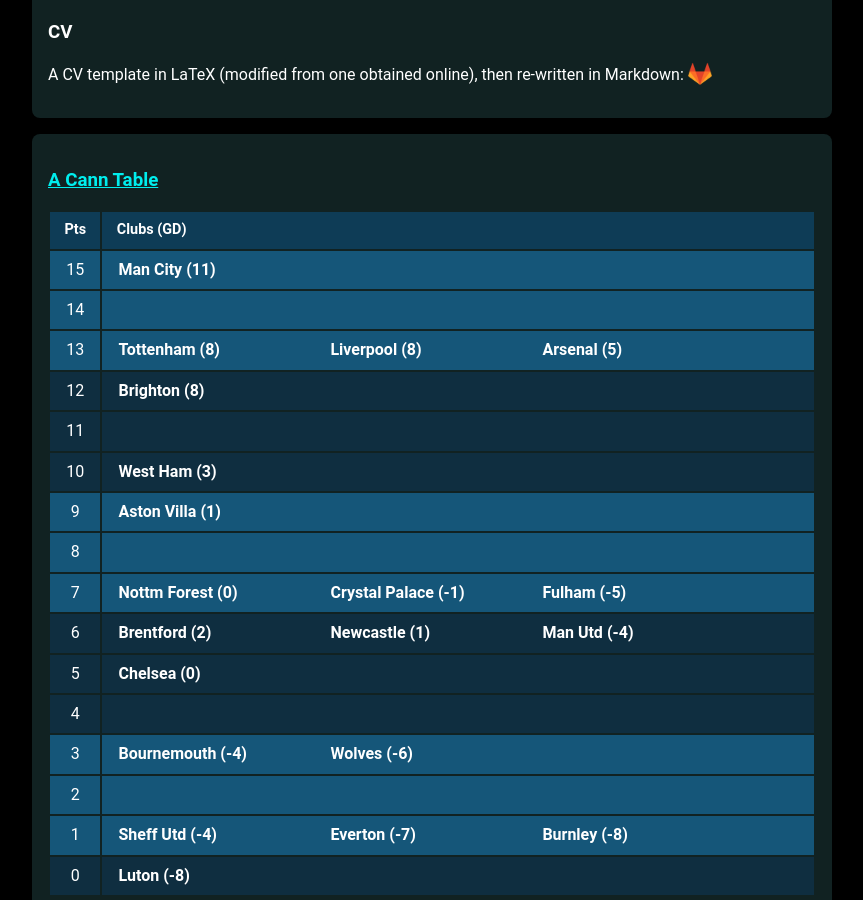
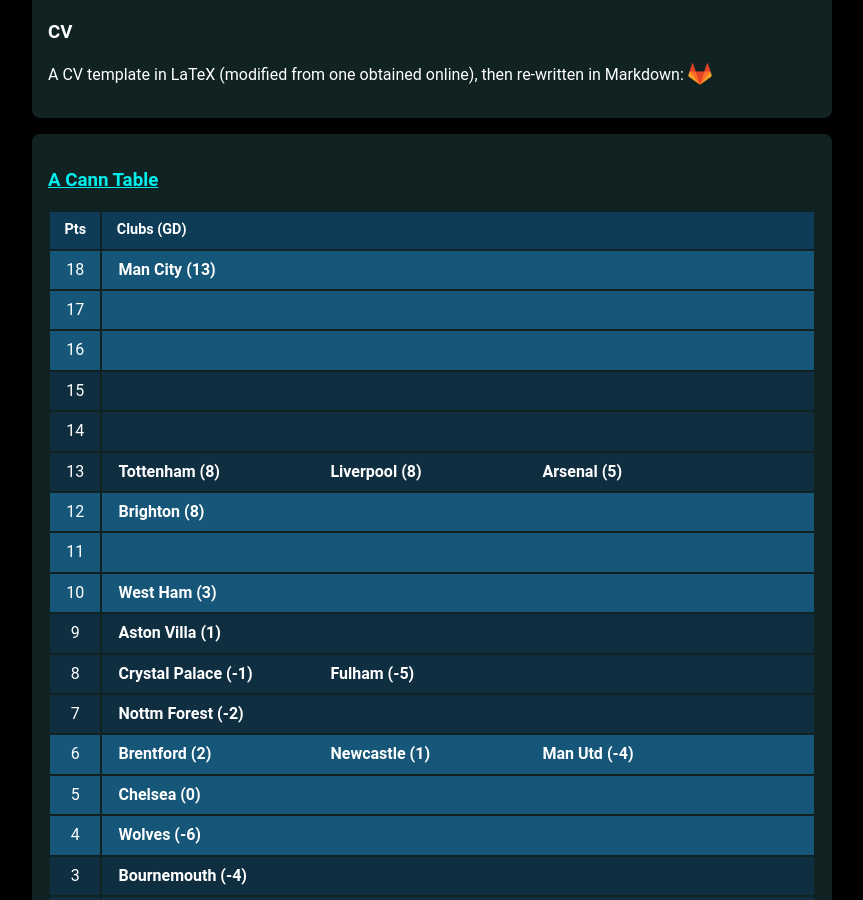
Before and after one commit to muru/muru.github.io, a Jekyll site: the page built from resources.md, in a window 1280 px wide and 900 px high, scrolled down 1235 px. Shown: the whole window, without its empty margins (208-1071 px from the left). Built offline with Jekyll 4.4.1, drawn with Linux system fonts in a browser that asks for light colours; some web fonts are replaced; some of the changed text lies outside the part shown.

Commit message:
updated cann-table: Sun 24 Sep 00:02:37 JST 2023

```diff
--- a/cann-table.html
+++ b/cann-table.html
@@ -1,17 +1,32 @@
 <table id="cann-table">
 <thead> <th> Pts </th> <th> Clubs (GD) </th> </thead>
 	<tr class="cann-row-1">
-		<td class="cann-point"> 15 </td>
+		<td class="cann-point"> 18 </td>
 		<td class="cann-clubs">
-			<span class="club-name"> Man City (11) </span>
+			<span class="club-name"> Man City (13) </span>
 		</td>
  	</tr>
 	<tr class="cann-row-1">
+		<td class="cann-point"> 17 </td>
+		<td class="cann-clubs">
+		</td>
+ 	</tr>
+	<tr class="cann-row-1">
+		<td class="cann-point"> 16 </td>
+		<td class="cann-clubs">
+		</td>
+ 	</tr>
+	<tr class="cann-row-2">
+		<td class="cann-point"> 15 </td>
+		<td class="cann-clubs">
+		</td>
+ 	</tr>
+	<tr class="cann-row-2">
 		<td class="cann-point"> 14 </td>
 		<td class="cann-clubs">
 		</td>
  	</tr>
-	<tr class="cann-row-1">
+	<tr class="cann-row-2">
 		<td class="cann-point"> 13 </td>
 		<td class="cann-clubs">
 			<span class="club-name"> Tottenham (8) </span>
@@ -19,43 +34,43 @@
 			<span class="club-name"> Arsenal (5) </span>
 		</td>
  	</tr>
-	<tr class="cann-row-2">
+	<tr class="cann-row-1">
 		<td class="cann-point"> 12 </td>
 		<td class="cann-clubs">
 			<span class="club-name"> Brighton (8) </span>
 		</td>
  	</tr>
-	<tr class="cann-row-2">
+	<tr class="cann-row-1">
 		<td class="cann-point"> 11 </td>
 		<td class="cann-clubs">
 		</td>
  	</tr>
-	<tr class="cann-row-2">
+	<tr class="cann-row-1">
 		<td class="cann-point"> 10 </td>
 		<td class="cann-clubs">
 			<span class="club-name"> West Ham (3) </span>
 		</td>
  	</tr>
-	<tr class="cann-row-1">
+	<tr class="cann-row-2">
 		<td class="cann-point"> 9 </td>
 		<td class="cann-clubs">
 			<span class="club-name"> Aston Villa (1) </span>
 		</td>
  	</tr>
-	<tr class="cann-row-1">
+	<tr class="cann-row-2">
 		<td class="cann-point"> 8 </td>
 		<td class="cann-clubs">
-		</td>
- 	</tr>
-	<tr class="cann-row-1">
-		<td class="cann-point"> 7 </td>
-		<td class="cann-clubs">
-			<span class="club-name"> Nottm Forest (0) </span>
 			<span class="club-name"> Crystal Palace (-1) </span>
 			<span class="club-name"> Fulham (-5) </span>
 		</td>
  	</tr>
 	<tr class="cann-row-2">
+		<td class="cann-point"> 7 </td>
+		<td class="cann-clubs">
+			<span class="club-name"> Nottm Forest (-2) </span>
+		</td>
+ 	</tr>
+	<tr class="cann-row-1">
 		<td class="cann-point"> 6 </td>
 		<td class="cann-clubs">
 			<span class="club-name"> Brentford (2) </span>
@@ -63,42 +78,37 @@
 			<span class="club-name"> Man Utd (-4) </span>
 		</td>
  	</tr>
-	<tr class="cann-row-2">
+	<tr class="cann-row-1">
 		<td class="cann-point"> 5 </td>
 		<td class="cann-clubs">
 			<span class="club-name"> Chelsea (0) </span>
 		</td>
  	</tr>
-	<tr class="cann-row-2">
+	<tr class="cann-row-1">
 		<td class="cann-point"> 4 </td>
 		<td class="cann-clubs">
+			<span class="club-name"> Wolves (-6) </span>
 		</td>
  	</tr>
-	<tr class="cann-row-1">
+	<tr class="cann-row-2">
 		<td class="cann-point"> 3 </td>
 		<td class="cann-clubs">
 			<span class="club-name"> Bournemouth (-4) </span>
-			<span class="club-name"> Wolves (-6) </span>
 		</td>
  	</tr>
-	<tr class="cann-row-1">
+	<tr class="cann-row-2">
 		<td class="cann-point"> 2 </td>
 		<td class="cann-clubs">
 		</td>
  	</tr>
-	<tr class="cann-row-1">
+	<tr class="cann-row-2">
 		<td class="cann-point"> 1 </td>
 		<td class="cann-clubs">
 			<span class="club-name"> Sheff Utd (-4) </span>
 			<span class="club-name"> Everton (-7) </span>
 			<span class="club-name"> Burnley (-8) </span>
-		</td>
- 	</tr>
-	<tr class="cann-row-2">
-		<td class="cann-point"> 0 </td>
-		<td class="cann-clubs">
 			<span class="club-name"> Luton (-8) </span>
 		</td>
  	</tr>
 </table>
-<span id="cann-gen-note"> Generated on  Wednesday, 20 September 2023 at 01:58 JST. </span>
+<span id="cann-gen-note"> Generated on  Sunday, 24 September 2023 at 00:02 JST. </span>
```
